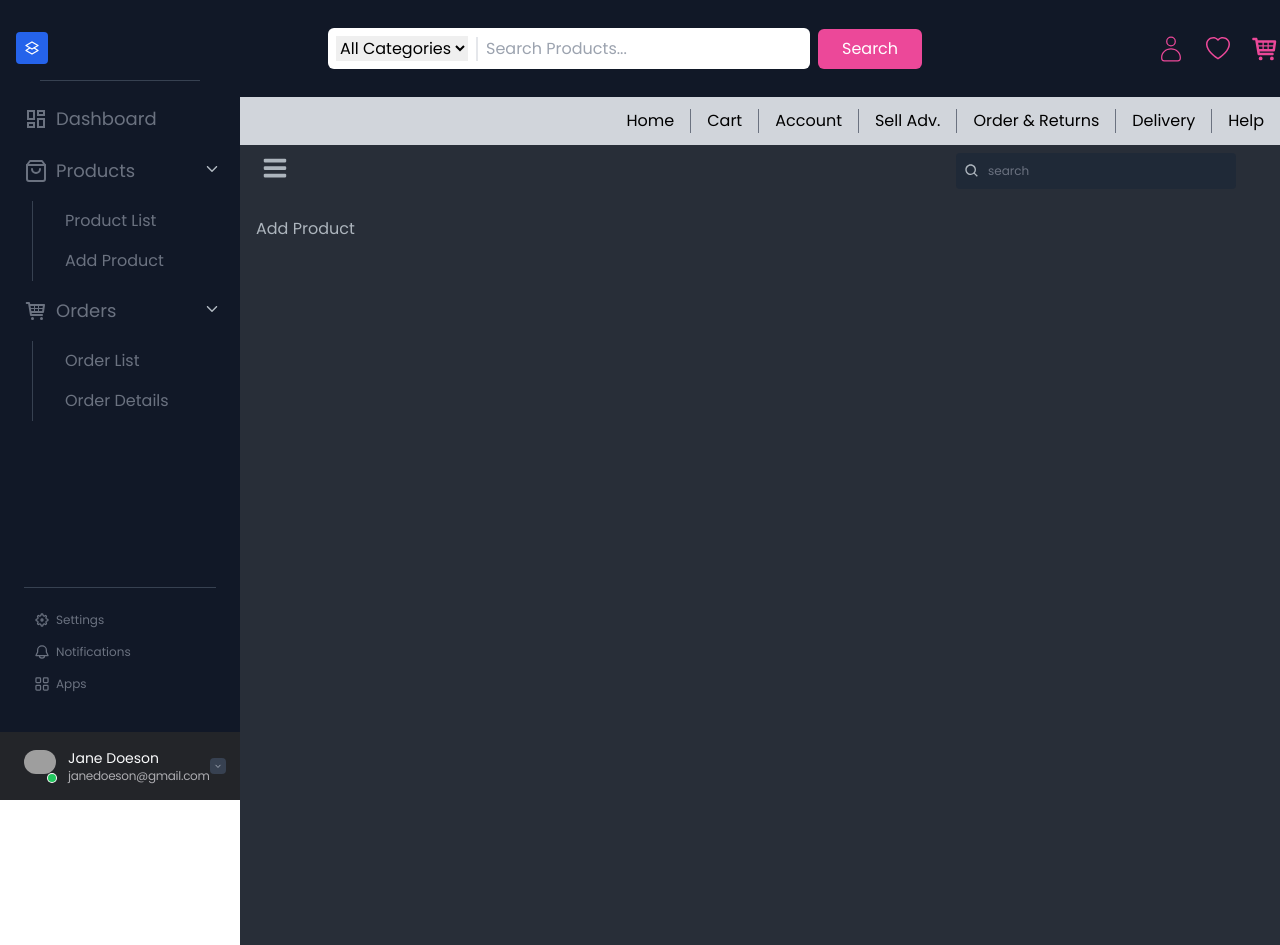
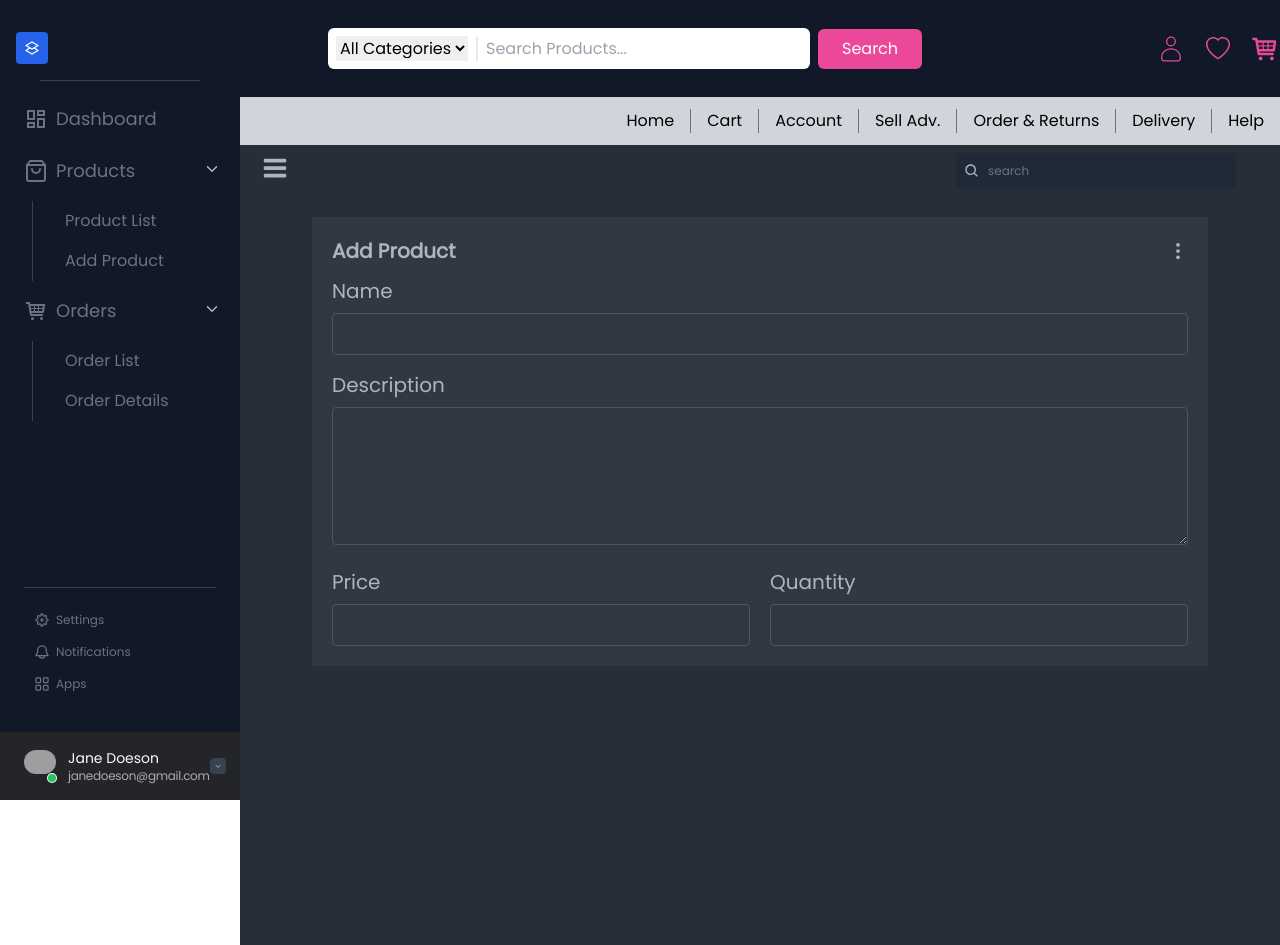
Before and after one commit to PrinceNarteh/mimall, a Next.js app: page /shop/products/add-product in a window 1280 px wide. Built offline with nearby package versions, Linux system fonts and the light colour scheme; grey boxes are pictures that could not be loaded.

Commit message:
included add product component

```diff
--- a/app/(admin)/BaseLayout.jsx
+++ b/app/(admin)/BaseLayout.jsx
@@ -22,7 +22,7 @@ export default function BaseLayout({ menus, children }) {
         <div
           className={`bg-dark-gray text-off-white min-h-screen ${
             !open ? "ml-16" : "ml-60"
-          } duration-500`}
+          } duration-300`}
         >
           <Header open={open} setOpen={setOpen} />
           <div className="px-4 mt-5">{children}</div>
--- /dev/null
+++ b/app/(admin)/InputField.jsx
@@ -0,0 +1,19 @@
+import React from "react";
+
+const InputField = ({ type = "text", label, name, ...props }) => {
+  return (
+    <div className="w-full">
+      <label htmlFor="" className="text-xl capitalize mb-2 inline-block">
+        {label}
+      </label>
+      <input
+        type={type}
+        {...props}
+        name={name}
+        className="outline-none w-full p-2 bg-transparent border border-gray-600 rounded"
+      />
+    </div>
+  );
+};
+
+export default InputField;
--- a/app/(admin)/SideBar.jsx
+++ b/app/(admin)/SideBar.jsx
@@ -245,7 +245,7 @@ const SideBar = ({ menus, open }) => {
                   <img
                     className="rounded-full"
                     src="https://images.unsplash.com/photo-1527980965255-d3b416303d12?ixid=MnwxMjA3fDB8MHxzZWFyY2h8OXx8YXZhdGFyfGVufDB8fDB8fA%3D%3D&ixlib=rb-1.2.1&auto=format&fit=crop&w=800&q=60"
-                    alt=""
+                    alt="profile"
                   />
                 </div>
                 <div className="flex flex-col pl-3">
--- a/app/(admin)/shop/orders/[orderId]/page.jsx
+++ b/app/(admin)/shop/orders/[orderId]/page.jsx
@@ -31,6 +31,7 @@ const OrderDetails = () => {
                         src={apple}
                         width={40}
                         height={40}
+                        alt="apple"
                       />
                       <span>Red Apple</span>
                     </div>
@@ -47,6 +48,7 @@ const OrderDetails = () => {
                         src={apple}
                         width={40}
                         height={40}
+                        alt="Red Apple"
                       />
                       <span>Red Apple</span>
                     </div>
--- a/app/(admin)/shop/products/add-product/page.jsx
+++ b/app/(admin)/shop/products/add-product/page.jsx
@@ -1,7 +1,30 @@
 import React from "react";
+import Card from "../../../Card";
+import InputField from "../../../InputField";
 
 const AddProduct = () => {
-  return <div>Add Product</div>;
+  return (
+    <div className="max-w-4xl mx-auto">
+      <Card heading={"Add Product"}>
+        <div className="space-y-4">
+          <InputField label="Name" />
+          <div>
+            <label htmlFor="" className="text-xl capitalize mb-2 inline-block">
+              Description
+            </label>
+            <textarea
+              className="outline-none w-full p-2 bg-transparent border border-gray-600 rounded"
+              rows={5}
+            />
+          </div>
+          <div className="flex gap-5">
+            <InputField label="Price" />
+            <InputField label="Quantity" />
+          </div>
+        </div>
+      </Card>
+    </div>
+  );
 };
 
 export default AddProduct;
--- a/app/ProductCard.jsx
+++ b/app/ProductCard.jsx
@@ -10,6 +10,7 @@ const ProductCard = () => {
           src={"/images/product-1.jpg"}
           fill={true}
           style={{ objectFit: "cover" }}
+          alt="product-1"
         />
       </div>
       <div className="p-3 space-y-1">
--- a/app/page.jsx
+++ b/app/page.jsx
@@ -17,10 +17,10 @@ const Home = () => {
       <section className="w-11/12 mx-auto py-10">
         <div className="grid grid-cols-1 md:grid-cols-2 gap-10">
           <div className="h-56 overflow-hidden relative bg-teal-500 rounded-2xl shadow-lg">
-            <Image src={"/images/iphone-1.jpg"} fill={true} />
+            <Image src={"/images/iphone-1.jpg"} fill={true} alt="iPhone-1" />
           </div>
           <div className="h-56 overflow-hidden relative bg-teal-500 rounded-2xl shadow-lg">
-            <Image src={"/images/iphone-2.jpg"} fill={true} />
+            <Image src={"/images/iphone-2.jpg"} fill={true} alt="iPhone-2" />
           </div>
         </div>
       </section>
@@ -40,7 +40,7 @@ const Home = () => {
       <section className="min-h-screen py-10 bg-gray-200">
         <div className="w-11/12 mx-auto space-y-10">
           <div className="h-60 rounded-lg relative overflow-hidden">
-            <Image src={"/images/banner-1.jpg"} fill={true} />
+            <Image src={"/images/banner-1.jpg"} fill={true} alt="banner" />
           </div>
           <div className="h-96 bg-teal-500 rounded-lg"></div>
         </div>
```
